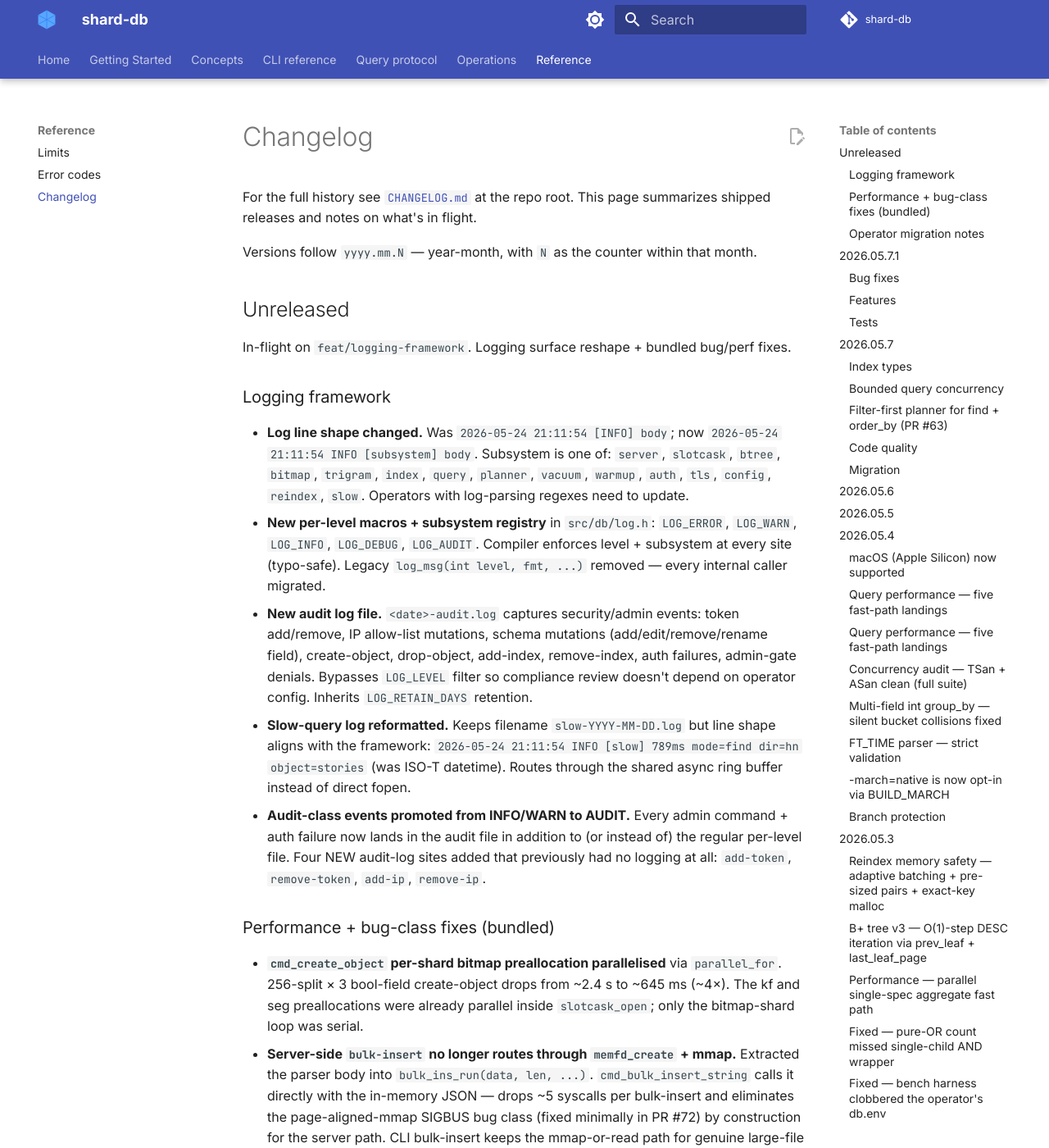
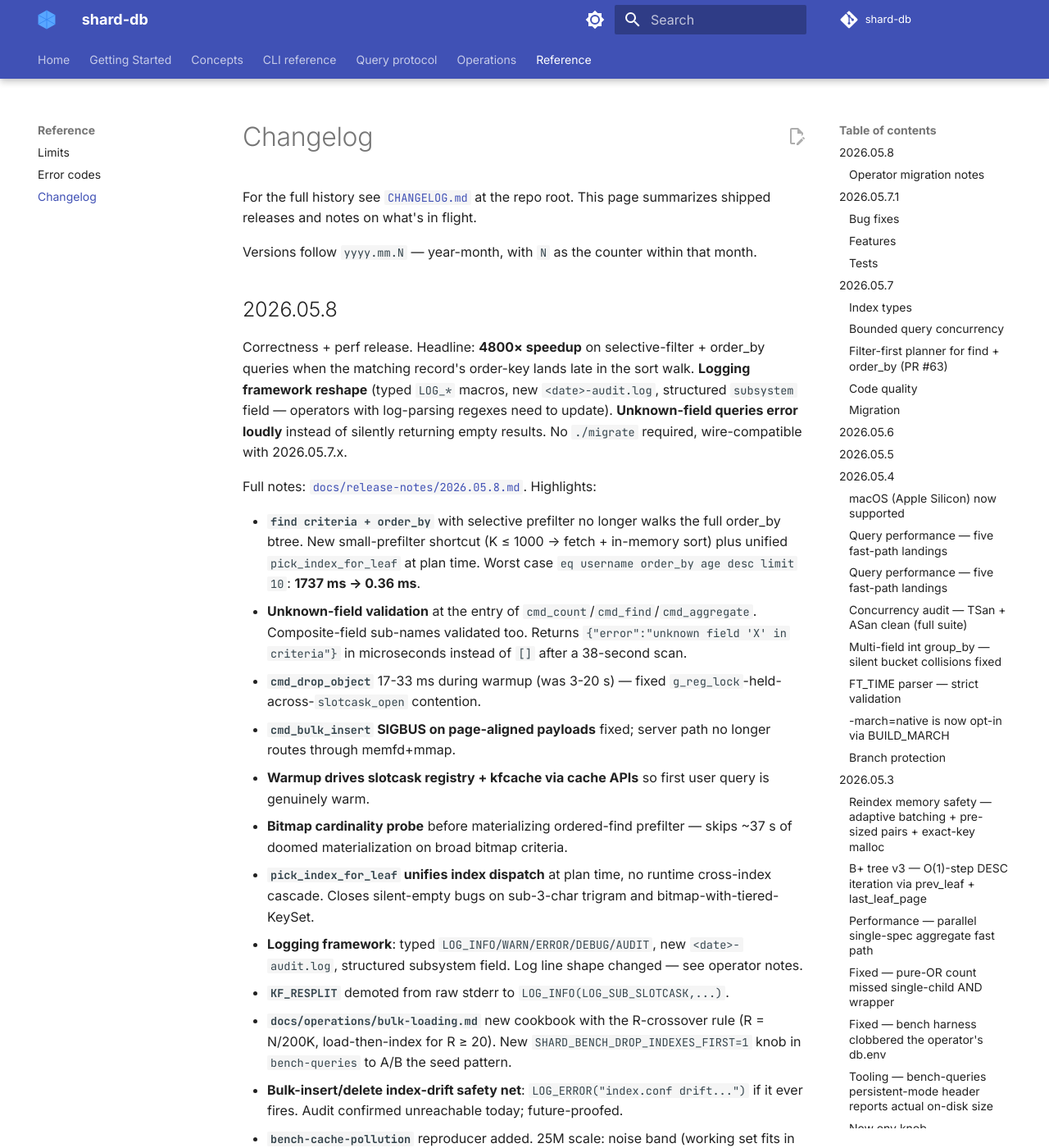
Before and after one commit to sayyiditow/shard-db, an MkDocs documentation site: the page built from docs/reference/changelog.md, in a window 1280 px wide and 1400 px high. Shown: the whole window at 82% size. Built offline with MkDocs 1.6.1 and Material for MkDocs 9.7.7, drawn with Linux system fonts in a browser that asks for light colours; comment, search, counter and statistics services are not loaded; some of the changed text lies outside the part shown.

Commit message:
docs(2026.05.8): release notes + changelog entry

```diff
--- a/docs/reference/changelog.md
+++ b/docs/reference/changelog.md
@@ -4,27 +4,30 @@ For the full history see [`CHANGELOG.md`](https://github.com/sayyiditow/shard-db
 
 Versions follow `yyyy.mm.N` — year-month, with `N` as the counter within that month.
 
-## Unreleased
+## 2026.05.8
 
-In-flight on `feat/logging-framework`. Logging surface reshape + bundled bug/perf fixes.
+Correctness + perf release. Headline: **4800× speedup** on selective-filter + order_by queries when the matching record's order-key lands late in the sort walk. **Logging framework reshape** (typed `LOG_*` macros, new `<date>-audit.log`, structured `subsystem` field — operators with log-parsing regexes need to update). **Unknown-field queries error loudly** instead of silently returning empty results. No `./migrate` required, wire-compatible with 2026.05.7.x.
 
-### Logging framework
+Full notes: [`docs/release-notes/2026.05.8.md`](../release-notes/2026.05.8.md). Highlights:
 
-- **Log line shape changed.** Was `2026-05-24 21:11:54 [INFO] body`; now `2026-05-24 21:11:54 INFO [subsystem] body`. Subsystem is one of: `server`, `slotcask`, `btree`, `bitmap`, `trigram`, `index`, `query`, `planner`, `vacuum`, `warmup`, `auth`, `tls`, `config`, `reindex`, `slow`. Operators with log-parsing regexes need to update.
-- **New per-level macros + subsystem registry** in `src/db/log.h`: `LOG_ERROR`, `LOG_WARN`, `LOG_INFO`, `LOG_DEBUG`, `LOG_AUDIT`. Compiler enforces level + subsystem at every site (typo-safe). Legacy `log_msg(int level, fmt, ...)` removed — every internal caller migrated.
-- **New audit log file.** `<date>-audit.log` captures security/admin events: token add/remove, IP allow-list mutations, schema mutations (add/edit/remove/rename field), create-object, drop-object, add-index, remove-index, auth failures, admin-gate denials. Bypasses `LOG_LEVEL` filter so compliance review doesn't depend on operator config. Inherits `LOG_RETAIN_DAYS` retention.
-- **Slow-query log reformatted.** Keeps filename `slow-YYYY-MM-DD.log` but line shape aligns with the framework: `2026-05-24 21:11:54 INFO [slow] 789ms mode=find dir=hn object=stories` (was ISO-T datetime). Routes through the shared async ring buffer instead of direct fopen.
-- **Audit-class events promoted from INFO/WARN to AUDIT.** Every admin command + auth failure now lands in the audit file in addition to (or instead of) the regular per-level file. Four NEW audit-log sites added that previously had no logging at all: `add-token`, `remove-token`, `add-ip`, `remove-ip`.
-
-### Performance + bug-class fixes (bundled)
-
-- **`cmd_create_object` per-shard bitmap preallocation parallelised** via `parallel_for`. 256-split × 3 bool-field create-object drops from ~2.4 s to ~645 ms (~4×). The kf and seg preallocations were already parallel inside `slotcask_open`; only the bitmap-shard loop was serial.
-- **Server-side `bulk-insert` no longer routes through `memfd_create` + mmap.** Extracted the parser body into `bulk_ins_run(data, len, ...)`. `cmd_bulk_insert_string` calls it directly with the in-memory JSON — drops ~5 syscalls per bulk-insert and eliminates the page-aligned-mmap SIGBUS bug class (fixed minimally in PR #72) by construction for the server path. CLI bulk-insert keeps the mmap-or-read path for genuine large-file loads.
+- **`find criteria + order_by`** with selective prefilter no longer walks the full order_by btree. New small-prefilter shortcut (K ≤ 1000 → fetch + in-memory sort) plus unified `pick_index_for_leaf` at plan time. Worst case `eq username order_by age desc limit 10`: **1737 ms → 0.36 ms**.
+- **Unknown-field validation** at the entry of `cmd_count`/`cmd_find`/`cmd_aggregate`. Composite-field sub-names validated too. Returns `{"error":"unknown field 'X' in criteria"}` in microseconds instead of `[]` after a 38-second scan.
+- **`cmd_drop_object`** 17-33 ms during warmup (was 3-20 s) — fixed `g_reg_lock`-held-across-`slotcask_open` contention.
+- **`cmd_bulk_insert` SIGBUS on page-aligned payloads** fixed; server path no longer routes through memfd+mmap.
+- **Warmup drives slotcask registry + kfcache via cache APIs** so first user query is genuinely warm.
+- **Bitmap cardinality probe** before materializing ordered-find prefilter — skips ~37 s of doomed materialization on broad bitmap criteria.
+- **`pick_index_for_leaf` unifies index dispatch** at plan time, no runtime cross-index cascade. Closes silent-empty bugs on sub-3-char trigram and bitmap-with-tiered-KeySet.
+- **Logging framework**: typed `LOG_INFO/WARN/ERROR/DEBUG/AUDIT`, new `<date>-audit.log`, structured subsystem field. Log line shape changed — see operator notes.
+- **`KF_RESPLIT`** demoted from raw stderr to `LOG_INFO(LOG_SUB_SLOTCASK,...)`.
+- **`docs/operations/bulk-loading.md`** new cookbook with the R-crossover rule (R = N/200K, load-then-index for R ≥ 20). New `SHARD_BENCH_DROP_INDEXES_FIRST=1` knob in `bench-queries` to A/B the seed pattern.
+- **Bulk-insert/delete index-drift safety net**: `LOG_ERROR("index.conf drift...")` if it ever fires. Audit confirmed unreachable today; future-proofed.
+- **`bench-cache-pollution`** reproducer added. 25M scale: noise band (working set fits in RAM). Re-trigger at full-HN scale.
 
 ### Operator migration notes
 
-- Log-parsing scripts that match `\[ERROR\]` etc. need to switch to `^[\d-]+ [\d:]+ ERROR \[`.
-- New `<date>-audit.log` file in `LOG_DIR`. Add to log shipping if you forward shard-db logs externally.
+- Log-parsing scripts that match `\[ERROR\]` etc. need to switch to `^[\d-]+ [\d:]+ ERROR \[`. New shape: `2026-05-25 14:33:21 ERROR [subsystem] body`.
+- New `<date>-audit.log` file in `LOG_DIR`. Add to log shipping if you forward shard-db logs externally. Bypasses `LOG_LEVEL`.
+- If seeding > 4 M records on a fresh object: drop indexes → bulk-insert → multi-field `add-index` (plural) is dramatically faster than inserting into pre-existing indexes. See [`docs/operations/bulk-loading.md`](../operations/bulk-loading.md). Don't loop singular `add-index` per field — that's N full scans.
 
 ## 2026.05.7.1
 
--- /dev/null
+++ b/docs/release-notes/2026.05.8.md
@@ -0,0 +1,118 @@
+# shard-db 2026.05.8
+
+Correctness + perf release. Headline wins:
+
+- **4800× speedup** on selective-filter + order_by queries when the matching record's order-key lands late in the sort walk (`alice.smith0 order_by age desc` went from 1737 ms to 0.36 ms on 25M).
+- **Logging framework reshape** — typed `LOG_INFO/WARN/ERROR/DEBUG/AUDIT` macros, new `<date>-audit.log` for security/admin events, structured `subsystem` field on every line. **Operators with log-parsing regexes need to update.**
+- **Unknown-field queries now error loudly** instead of silently returning empty results — closes a class of bugs where a typo or schema-drift caused `find` to walk 25M rows finding nothing in 38 seconds.
+- **Several planner correctness fixes** consolidated under `pick_index_for_leaf` — index dispatch is now decided at plan time, no runtime cross-index cascade.
+- **`cmd_drop_object` 17–33 ms** during warmup (was 3–20 s) — fixed a `g_reg_lock`-held-across-`slotcask_open` lock contention.
+- **`bulk-insert` page-aligned SIGBUS** fixed.
+- **Warmup driven through cache APIs** so the registry + kfcache are properly populated at startup.
+- **New cookbook**: `docs/operations/bulk-loading.md` with the R-crossover rule for load-then-index vs pre-existing-indexes at scale.
+
+No `./migrate` required. Wire-compatible with 2026.05.7.x. Drop in the new binary and restart.
+
+## Bug fixes
+
+### Selective-filter + order_by walked the whole order_by btree (#75, then refined in #79)
+
+`find criteria + order_by` built a prefilter KeySet from the indexed criteria and walked the order_by btree end-to-end, calling `keyset_contains(hash16)` per entry. With a 1-match prefilter, this is O(N) — the walker visits every btree entry until it lands on the matching hash16. If the matching record's order-by value sat at the tail of a desc walk, that was 25M entries traversed for a `limit 10` query.
+
+Two-part fix:
+
+1. **PR #75** unified the index-dispatch decision under a new `pick_index_for_leaf(field, op, pattern)` helper. Both the planner and the executor now consult the same picker — no runtime cascade between index types. Tiered KeySet allocation (start small, grow under budget) replaces the prior fixed-size build that would fall back to PRIMARY_NONE on overflow. Net win on the common case: `eq username='X' order_by age desc limit 10` from 23 s to ~2 ms.
+
+2. **PR #79** added a **small-prefilter shortcut**: when the prefilter KeySet has ≤ 1000 entries and there's an `order_by`, skip the btree walk entirely. Fetch each candidate record directly, decode the order-by field with `typed_field_to_index_key` (same memcmp-sortable encoding the btree uses), `qsort`, emit via the existing `cursor_find_cb`. K is bounded so this is `O(K log K)` regardless of N. The bench-cache-pollution run surfaced this when picking a different deterministic test username — same code path, two orders of magnitude apart based purely on which sort position the match happened to land in.
+
+### Unknown-field queries silently returned `[]` over 38 seconds (#77)
+
+`compile_one` accepted any field name; if the typed schema didn't resolve it, `cc->tf` was left NULL and `criteria_match` returned false for every record. The query went through a full ordered walk finding 0 matches, returning `[]` in 38 s on 25M rows. The user observed this when a bench DB was missing the `category` field that the bench source referenced.
+
+Fix: introduce a `validate_criteria_tree_fields` helper called at the entry of `cmd_count` / `cmd_find` / `cmd_aggregate`. Walks every criterion leaf, checks `c->field` against the typed schema, and also validates the RHS of `OP_EQ_FIELD` / `OP_NEQ_FIELD` / `OP_LT_FIELD` / `OP_GT_FIELD` / `OP_LTE_FIELD` / `OP_GTE_FIELD`. Composite-field sub-names (e.g. `name+missing`) are also validated — each sub-token must resolve. Order_by, group_by, projection, and aggregate spec fields validated too; aggregate `order_by` may name a typed field, an aggregate alias, or a group_by field.
+
+Response now: `{"error":"unknown field 'category' in criteria"}` returned in microseconds instead of an empty array after a full scan.
+
+### `cmd_drop_object` took 3–20 s during warmup (#74)
+
+`slotcask_registry_get` held `g_reg_lock` across the full `slotcask_open` call. For high-split objects (256 splits × 8 streams × 128 MiB mmap) the open takes seconds. While warmup workers concurrently opened hn objects under that lock, any unrelated `cmd_drop_object` calling `slotcask_registry_invalidate` waited for the open to finish.
+
+Fix: classic open-without-lock pattern. Probe under lock, drop lock, `slotcask_open` outside, re-take lock + re-probe to install. Loser of an install race frees its own `SlotcaskDb`. Same shape as `kfcache_acquire`'s miss path. Drops during warmup now 17–33 ms; 256-split create+drop after warmup is dominated by create cost.
+
+### `cmd_bulk_insert` SIGBUS on page-aligned payloads (#72)
+
+When the JSON payload's size aligned to a page boundary, the memfd+mmap dance in `cmd_bulk_insert` produced a buffer where the byte one-past-the-end was on a non-mapped page. Any parser that read one byte past `len` (sentinel lookups in the JSON tokenizer) hit `SIGBUS`. Reproducible on payloads sized exactly 4096 × N bytes.
+
+Fix: arena-allocate a `len + 1` buffer with NUL terminator, copy the mmap contents in, parse from the arena. Eliminates the bug class for the server-side path. The CLI path keeps the original mmap fast path for genuine large-file loads — those payloads aren't crafted at page boundaries.
+
+### Composite-field validation gap (#77 follow-up commit)
+
+Initial unknown-field validation rubber-stamped any name containing `+` because composite fields go through `decode_field` at runtime. But composite-field names only exist in the context of composite indexes; shard-db has no per-record dynamic-field semantics, so an unknown sub-name is the same bug class as a plain unknown field. Composite-field validation now splits on `+` and validates each subfield. Error message pinpoints the offending sub-name: `unknown sub-field 'missing' in composite 'name+missing' (criteria)`.
+
+## Features
+
+### Logging framework reshape (#73)
+
+- **Log line shape changed.** Was `2026-05-24 21:11:54 [INFO] body`; now `2026-05-24 21:11:54 INFO [subsystem] body`. Subsystem is one of: `server`, `slotcask`, `btree`, `bitmap`, `trigram`, `index`, `query`, `planner`, `vacuum`, `warmup`, `auth`, `tls`, `config`, `reindex`, `slow`. **Operators with log-parsing regexes need to update.**
+- **New per-level macros + subsystem registry** in `src/db/log.h`: `LOG_ERROR`, `LOG_WARN`, `LOG_INFO`, `LOG_DEBUG`, `LOG_AUDIT`. Compiler enforces level + subsystem at every site (typo-safe). Legacy `log_msg(int level, fmt, ...)` removed — every internal caller migrated.
+- **New audit log file.** `<date>-audit.log` captures security/admin events: token add/remove, IP allow-list mutations, schema mutations (add/edit/remove/rename field), create-object, drop-object, add-index, remove-index, auth failures, admin-gate denials. Bypasses `LOG_LEVEL` filter so compliance review doesn't depend on operator config. Inherits `LOG_RETAIN_DAYS` retention.
+- **Slow-query log reformatted.** Keeps filename `slow-YYYY-MM-DD.log` but line shape aligns with the framework. Routes through the shared async ring buffer instead of direct fopen.
+- **Audit-class events promoted from INFO/WARN to AUDIT.** Every admin command + auth failure now lands in the audit file in addition to (or instead of) the regular per-level file.
+
+### `KF_RESPLIT` log demoted from raw stderr to `LOG_INFO(LOG_SUB_SLOTCASK,...)` (#78)
+
+`slotcask.c`'s resplit event used `fprintf(stderr,...)` directly, bypassing `LOG_LEVEL` filtering entirely. 256 lines × multiple resplits during a 25M bulk-insert spammed the bench terminal. Now routed through the log framework — lands in `<date>-info.log`, respects `LOG_LEVEL`.
+
+### Warmup drives the slotcask registry + kfcache via cache APIs (#71)
+
+Pre-fix, warmup's pre-touch of kf and seg files happened OUTSIDE the cache layer — it ran `posix_fadvise(WILLNEED)` + a touch read on every shard's kf/seg files, but never installed them into the slotcask registry or kfcache. After warmup, the first user query still paid a cold registry insert.
+
+Now warmup goes through `slotcask_registry_get` + `kfcache_acquire` so by the time it returns, the registry and kfcache have entries for every object — the first user query is genuinely warm.
+
+`posix_fadvise` is gated behind `__linux__` so macOS builds compile (#69 follow-up).
+
+## Performance
+
+### Bitmap cardinality probe before materializing prefilter (#76)
+
+`build_keyset_from_plan` for an ordered-find prefilter on a bitmap-indexed field would walk the entire bitmap, materialize matching hash16s into a KeySet, then discard the KeySet upstream if it exceeded `ORDERED_FIND_KEYSET_MAX` (100k). For a ~5M-match `eq category='books'` criterion that was ~37 s of materialization thrown away every time.
+
+Fix: probe the cardinality with `bm_popcount_for_crit` (~ms cold, no entries enumerated) before materializing. If popcount > cap, skip the build and return NULL — the per-record walk with limit short-circuit (which is what ordered-find already does when prefilter is NULL) wins on broad criteria anyway.
+
+### `cmd_create_object` parallel bitmap preallocation (in #73 bundle)
+
+256-split × 3 bool-field create-object dropped from ~2.4 s to ~645 ms (~4×). Bitmap-shard preallocation now uses `parallel_for`; kf and seg were already parallel inside `slotcask_open`.
+
+### Server-side `bulk-insert` no longer routes through memfd+mmap (in #73 bundle)
+
+Extracted the parser body into `bulk_ins_run(data, len, ...)`. `cmd_bulk_insert_string` calls it directly with the in-memory JSON — drops ~5 syscalls per call and eliminates the page-aligned-mmap SIGBUS class by construction for the server path. CLI keeps the mmap path for genuine large-file loads.
+
+### `pick_index_for_leaf` unified dispatch (in #75)
+
+Replaces the prior runtime cascade between bitmap → btree → trigram dispatchers with a single plan-time decision: per `(field, op, pattern-length)` tuple, pick exactly one index. No more silent "try one, fall through to another" — if the chosen index returns NULL, the caller drops to full scan. Fixes two latent silent-empty bugs (sub-3-char `contains` on trigram-only fields, bitmap empty-KeySet after the tiered allocation landed).
+
+### Small-prefilter ordered-find shortcut (in #79)
+
+Already covered in Bug Fixes above. K ≤ 1000 + `order_by` → fetch + sort in memory. `eq username='alice.smith0' order_by age desc limit 10`: **1737 ms → 0.36 ms**.
+
+## Operator migration notes
+
+- **Log-parsing scripts** that match `\[ERROR\]` etc. need to switch to `^[\d-]+ [\d:]+ ERROR \[`. New per-level shape is `2026-05-25 14:33:21 ERROR [subsystem] body`.
+- **New `<date>-audit.log` file** in `LOG_DIR`. Add to log shipping if you forward shard-db logs externally. Bypasses `LOG_LEVEL`.
+- **No `./migrate` required.** No on-disk format changes; no wire-format changes.
+- **Bulk-loading at scale**: `docs/operations/bulk-loading.md` is new. The crossover rule (R = N/200K, load-then-index for R ≥ 20) is documented with both patterns and a `SHARD_BENCH_DROP_INDEXES_FIRST=1` knob in `bench-queries`. If you're seeding > 4M records on a fresh object, drop indexes first → bulk-insert → multi-field `add-index` (plural). Don't loop singular `add-index` per field — that's N full scans.
+- **Drift safety**: bulk-insert and bulk-delete now emit `LOG_ERROR("index.conf drift on object 'X': ...")` if they ever encounter an indexed field that isn't in `fields.conf`. The audit confirmed this is unreachable today (all `cmd_*` schema mutations keep configs in sync), but future regressions will be loud instead of silent.
+
+## Testing
+
+- 3635/3635 C tests pass (was 3617 at 2026.05.7.1, +18 from new `test_small_prefilter_orderby.c` locking the shortcut's correctness across asc/desc/empty-match/range/offset/projection/dict-format).
+- New `test_unknown_field_validation.c` (12 assertions) locks the unknown-field error contract.
+- New `bench_cache_pollution.c` reproducer (not run by default; `SHARD_BENCH_DB_ROOT=./db ./build/bin/shard-db-bench run bench-cache-pollution`). Returned 0.55–1.57× ratios at 25M — within noise. Real test is at full-HN scale where working set + scan > RAM; backlog item documents the re-trigger.
+- New `bench-queries` env knob `SHARD_BENCH_DROP_INDEXES_FIRST=1` to A/B the load-then-index seed pattern. Validated 25M insert at flat 0.62 ± 0.05 M/sec vs degrading 0.35 → 0.24 M/sec with pre-existing indexes.
+
+## What didn't change
+
+- Wire protocol — JSON-over-TCP, newline-delimited, `\0\n`-framed responses.
+- On-disk format — kf header, seg layout, btree BTRH, bitmap BM01, trigram .tg all unchanged.
+- CLI surface — same commands, same flags.
+- `db.env` — no new mandatory knobs; the `WARMUP=` knob added in 2026.05.7 still applies.
```
